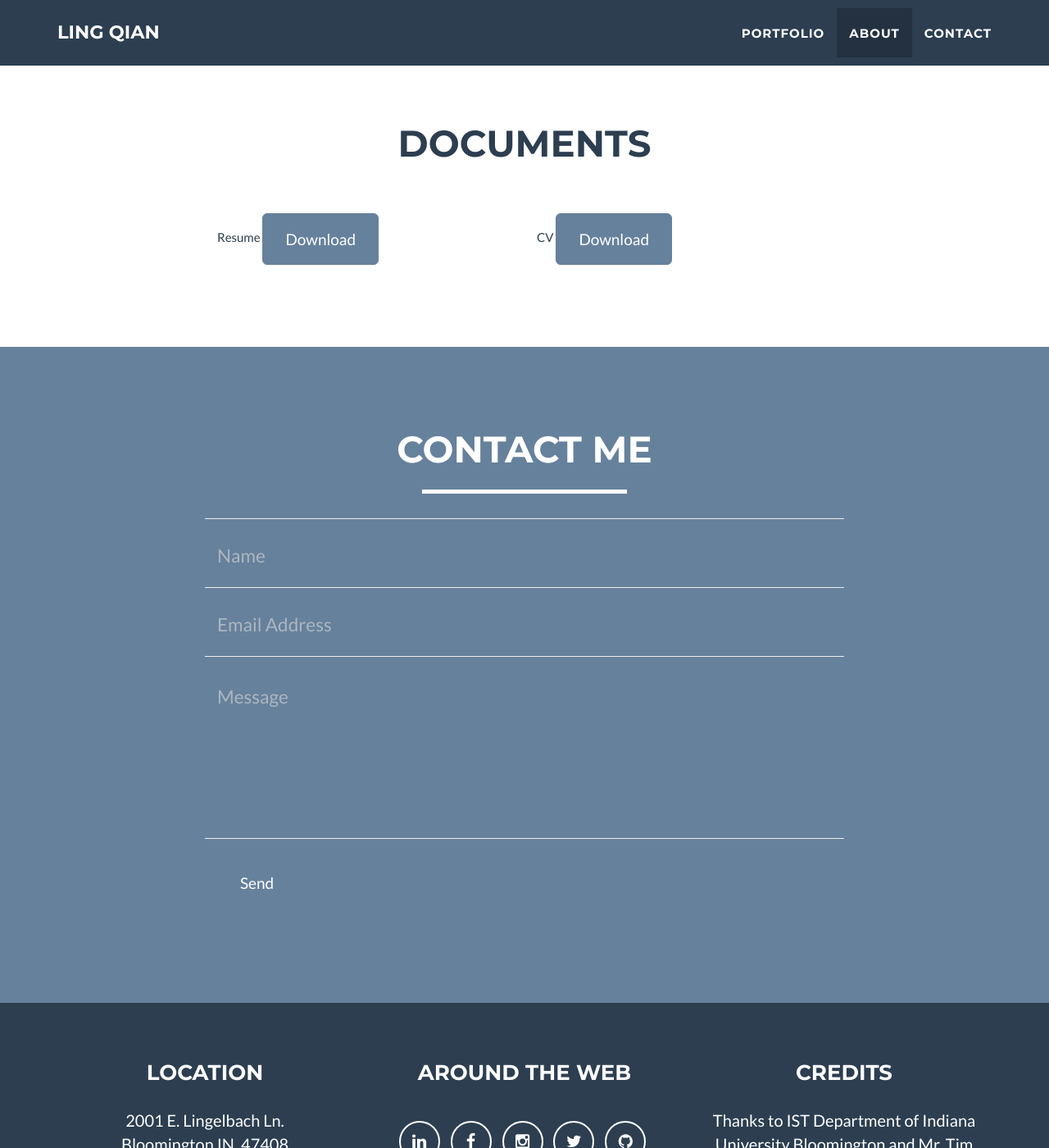
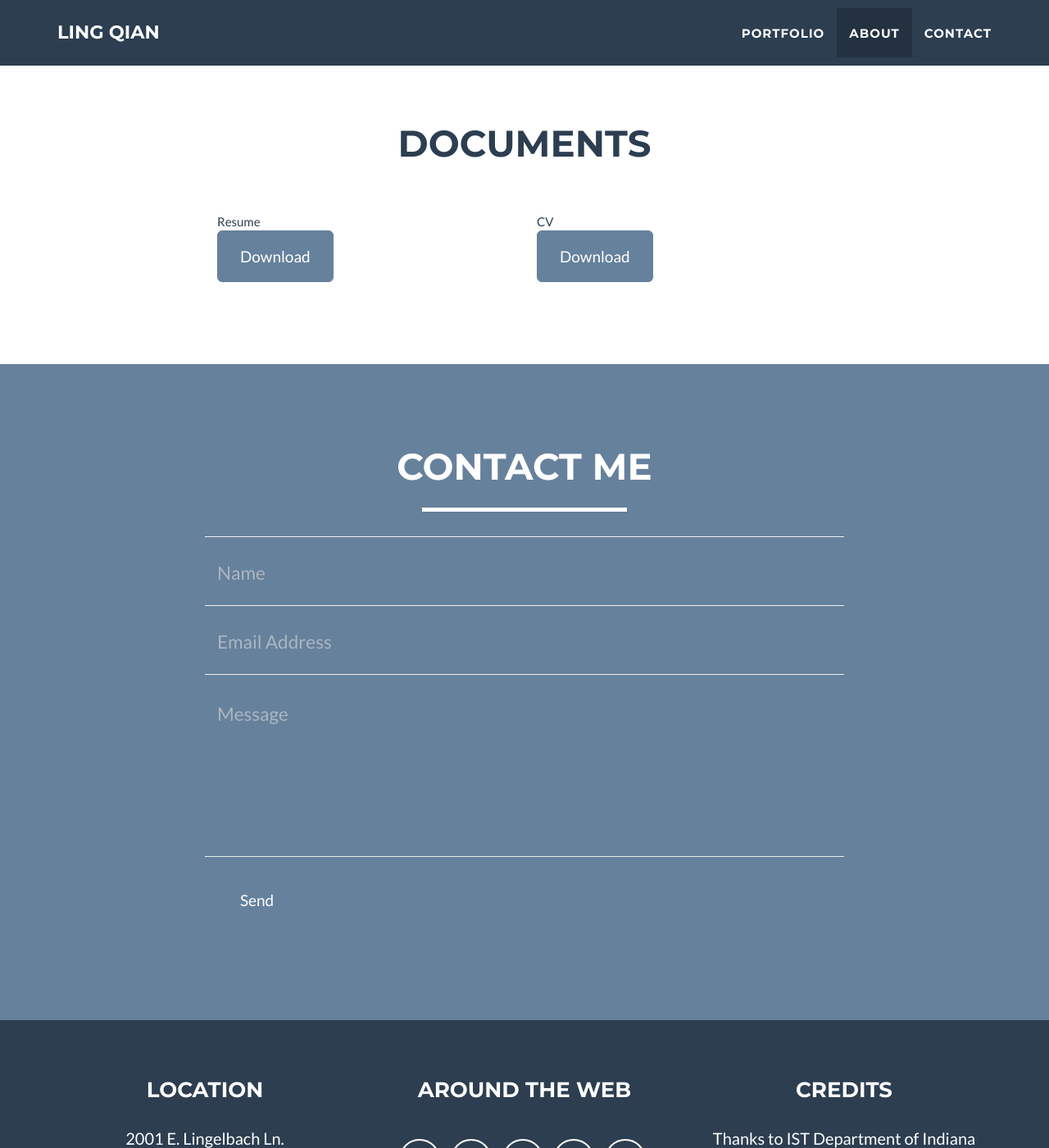
Before and after one commit to lingqiann/lingqiann.github.io, a Jekyll site: the page built from index.html, in a window 1280 px wide and 1400 px high, scrolled down 1540 px. Shown: the whole window at 82% size. Built offline with Jekyll 4.4.1, drawn with Linux system fonts in a browser that asks for light colours.

Commit message:
update button css

```diff
--- a/_includes/css/main.css
+++ b/_includes/css/main.css
@@ -482,6 +482,12 @@ nav > .container, footer .container, section .container {
     max-height: 260px;
 }
 
+/* documents */
+
+#documents button {
+    display: block;
+}
+
 /* misc */
 section:nth-child(even) {
     background-color: #{{ site.color.primary }};
```
